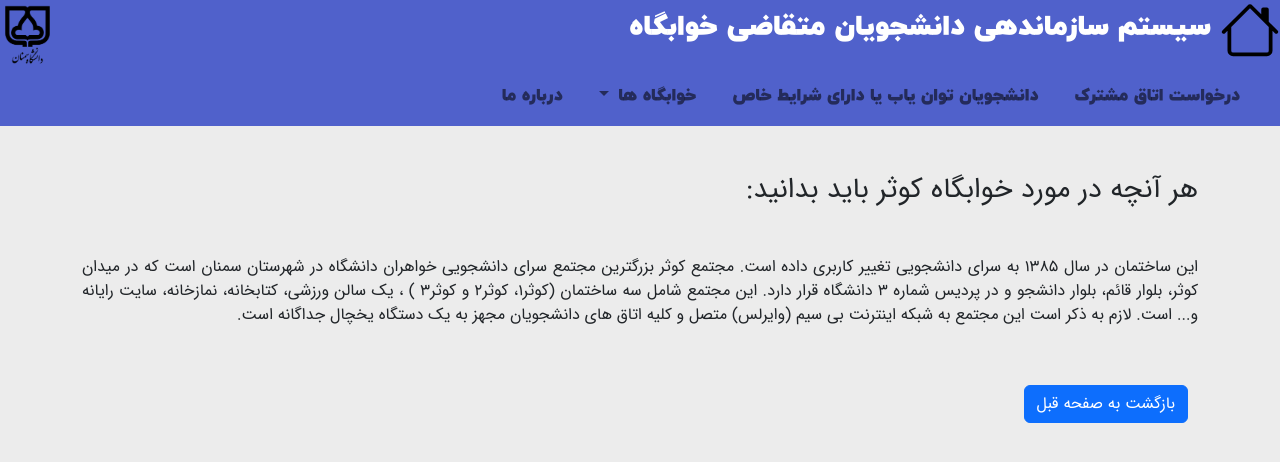
After one commit to amir-H-bagherian/Seman-Dormitory-Project, a Django app: page /kosar/ in a window 1280 px wide. The commit adds this page. Shown: the top 462 px of the page. Run offline with Django 4.2, Linux system fonts and the light colour scheme.

Commit message:
Dormitory webpages fixed

```diff
--- a/studentInfo/urls.py
+++ b/studentInfo/urls.py
@@ -5,4 +5,7 @@ from . import views
 urlpatterns = [
     path('', views.login_user, name='index'),
     path('homepage/', views.home_page, name='homepage'),
+    path('farzanegan/', views.farzanegan_page, name='farzanegan'),
+    path('farhikhtegan/', views.farhikhtegan_page, name='farhikhtegan'),
+    path('kosar/', views.kosar_page, name='kosar'),
 ]
--- a/studentInfo/views.py
+++ b/studentInfo/views.py
@@ -56,3 +56,13 @@ def login_user(request):
 @login_required(login_url='index')
 def home_page(request):
     return render(request, 'HomePage.html')
+
+
+def farzanegan_page(request):
+    return render(request, 'farzanegan.html')
+
+def farhikhtegan_page(request):
+    return render(request, 'farhikhtegan.html')
+
+def kosar_page(request):
+    return render(request, 'kosar.html')
--- a/templates/farhikhtegan.html
+++ b/templates/farhikhtegan.html
@@ -1,5 +1,5 @@
 {% extends 'base.html' %}
-
+{% load static %}
 {% block content %}
 
       <div class="container mt-5 ">
@@ -12,7 +12,7 @@
 
             آدرس: پردیس شماره 1 دانشگاه- جنب بانک تجارت شعبه دانشگاه سمنان-  مجتمع سرای دانشجویی فرهیختگان، کدپستی: 19111-35131
         </p>
-                    <img src="img/sem dorm 1.jpeg.crdownload" alt="" srcset="" class="img-fluid dormpic">
+                    <img src="{% static "img/semdorm2.jpg" %}" alt="" srcset="" class="img-fluid dormpic">
         <p class="mytext">
             ساختمان فرهیختگان۱
 
@@ -38,6 +38,8 @@
 در هر طبقه آشپزخانه در ابتدای راهرو، سرویس های بهداشتی و حمام در انتهای راهرو (ضلع شرقی و غربی) قرار گرفته است و سالن مطالعه و سایت کامپیوتر در طبقه اول این ساختمان می باشد.
         </p>
 
+        <button style="margin: 10px;" onclick="history.back()" type="button" class="btn btn-primary" data-bs-toggle="button" aria-pressed="false" autocomplete="off">بازگشت به صفحه قبل  </button>
+
       </div>
 
 {% endblock %}
--- a/templates/farzanegan.html
+++ b/templates/farzanegan.html
@@ -1,5 +1,5 @@
 {%extends 'base.html' %}
-
+{% load static %}
 {% block content %}
 
       <div class="container mt-5 ">
@@ -13,7 +13,7 @@
             آدرس: پردیس شماره 1 دانشگاه- جنب درب شرقی-  مجتمع سرای دانشجویی فرزانگان، کدپستی: 19111-35131
 
         </p>
-                    <img src="img/semdorm1.jpg" alt="فرزانگان" srcset="" class="img-fluid dormpic">
+                    <img src="{% static "img/semdorm1.jpg" %}" alt="فرزانگان" srcset="" class="img-fluid dormpic">
         <p class="mytext">
             ساختمان فرزانگان ۱:
 
@@ -31,6 +31,8 @@
             در سال 1388 بامساحت زیربنایی 3750 متر مربع در ۴ طبقه در ضلع غربی مجموعه سرای دانشجویی خوابگاهی فرزانگان احداث گردیده است. ظرفیت هر اتاق 6 الی 8 نفر و ظرفیت کل این ساختمان 406 نفر است. در هرطبقه، سرویس بهداشتی وآشپزخانه در قسمت میانی راهرو قرار دارد و سالن مطالعه در طبقه همکف بلوک لادن، دفتر شورای صنفی دانشجویان در طبقه دوم بلوک شقایق، اتاق 322  و بسیج دانشجویی در طبقه اول بلوک یاس، اتاق 122 قرار گرفته است.
         </p>
 
+        <button style="margin: 10px;" onclick="history.back()" type="button" class="btn btn-primary" data-bs-toggle="button" aria-pressed="false" autocomplete="off">بازگشت به صفحه قبل  </button>
+
       </div>
 
 {% endblock %}
--- /dev/null
+++ b/templates/kosar.html
@@ -0,0 +1,17 @@
+{% extends 'base.html' %}
+
+{% block content %}
+
+      <div class="container mt-5 ">
+        <h3 class="mb-5"> هر آنچه در مورد خوابگاه کوثر باید بدانید:</h3>
+        <p class="mytext mb-5">
+          این ساختمان در سال 1385 به سرای دانشجویی تغییر کاربری داده است. مجتمع کوثر بزرگترین مجتمع سرای دانشجویی خواهران دانشگاه در شهرستان سمنان است که در میدان کوثر، بلوار قائم، بلوار دانشجو و در پردیس شماره 3 دانشگاه قرار دارد. این مجتمع شامل سه ساختمان (کوثر۱، کوثر2 و کوثر3 ) ، یک سالن ورزشی، کتابخانه، نمازخانه، سایت رایانه و... است.
+
+          لازم به ذکر است این مجتمع به شبکه اینترنت بی سیم (وایرلس) متصل و کلیه اتاق های دانشجویان مجهز به یک دستگاه یخچال جداگانه است.
+        </p>
+
+        <button style="margin: 10px;" onclick="history.back()" type="button" class="btn btn-primary" data-bs-toggle="button" aria-pressed="false" autocomplete="off">بازگشت به صفحه قبل  </button>
+
+      </div>
+
+{% endblock %}
--- a/templates/navigationBar.html
+++ b/templates/navigationBar.html
@@ -29,9 +29,9 @@
                     خوابگاه ها
                 </a>
                 <ul class="dropdown-menu" aria-labelledby="navbarDropdownMenuLink">
-                    <li><a class="dropdown-item" href="#">خوابگاه فرهیختگان</a></li>
-                    <li><a class="dropdown-item" href="#">خوابگاه فرزانگان</a></li>
-                    <li><a class="dropdown-item" href="#">خوابگاه کوثر</a></li>
+                    <li><a class="dropdown-item" href="../farhikhtegan/">خوابگاه فرهیختگان</a></li>
+                    <li><a class="dropdown-item" href="../farzanegan/">خوابگاه فرزانگان</a></li>
+                    <li><a class="dropdown-item" href="../kosar/">خوابگاه کوثر</a></li>
                 </ul>
                 </li>
                 <li class="nav-item liright">
```
Also changed, not shown: templates/img/sem dorm.jpeg (deleted), templates/img/semdorm2.jpg (added).
